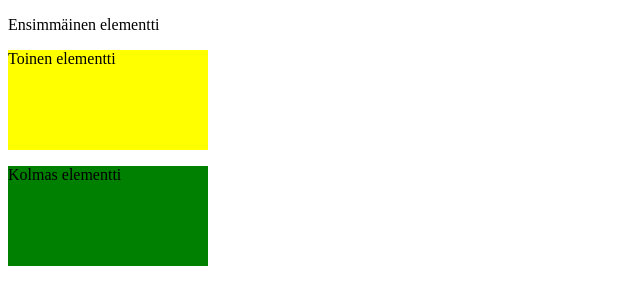
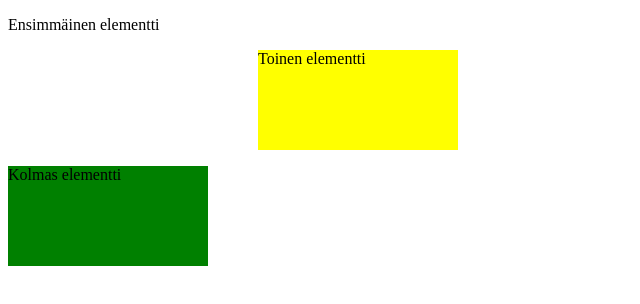
Before and after one commit to MatAleksi/Lapio_website, a plain HTML site: page position.html in a window 1280 px wide. Shown: the whole page, without its empty margins (0-640 px from the left). Drawn offline with Linux system fonts and the light colour scheme.

Commit message:
Update styles.css

```diff
--- a/styles.css
+++ b/styles.css
@@ -7,6 +7,8 @@
 	width: 200px;
 	height: 100px;
 	background-color: yellow;
+	left: 250px;
+	position: relative;
 }
 .third-box-container {
 	width: 200px;
```
